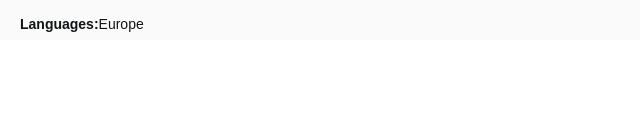
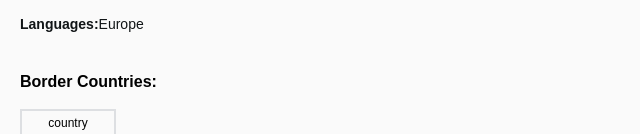
Before and after one commit to achiewe/rest-countries-api-with-color-theme-switcher, a React (Vite) app: page /Detail in a window 1280 px wide. Shown: the part 822-956 px from the top of the page, without its empty margins (0-640 px from the left). Before the commit the page ends 862 px from the top, so only its background shows below. Built offline with nearby package versions, Linux system fonts and the light colour scheme.

Commit message:
style div where should be border countries

```diff
--- a/src/components/Detail/CountryInfo.tsx
+++ b/src/components/Detail/CountryInfo.tsx
@@ -62,6 +62,18 @@ export default function CountryInfo() {
             </h3>
           </div>
         </div>
+        <div className="w-full flex flex-col gap-[15px] items-start justify-start">
+          <h3 className="text-[16px] font-semibold leading-[24px]">
+            Border Countries:
+          </h3>
+          <div className="w-full flex flex-row items-center justify-start gap-[5px]">
+            <div className="w-[96px] h-[28px] flex items-center justify-center border-2 border-gray-500 border-opacity-20">
+              <span className="text-[12px] font-light leading-[16.37px]">
+                country
+              </span>
+            </div>
+          </div>
+        </div>
       </div>
     </div>
   );
```
